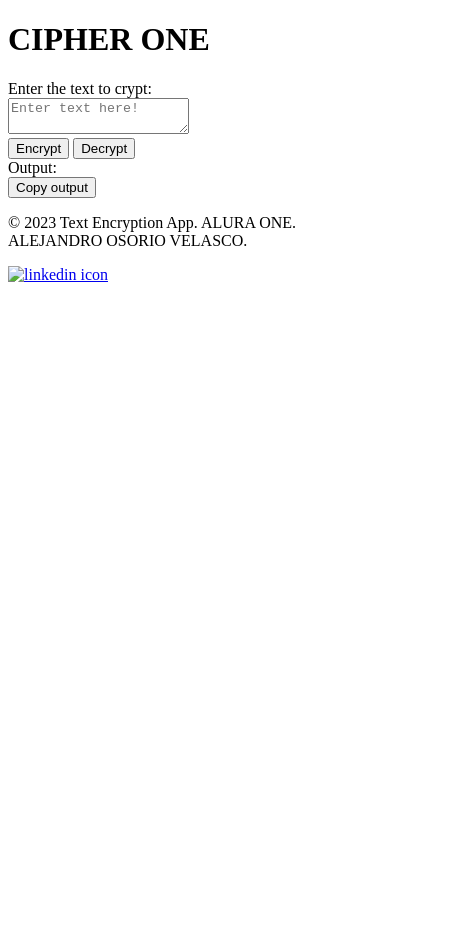
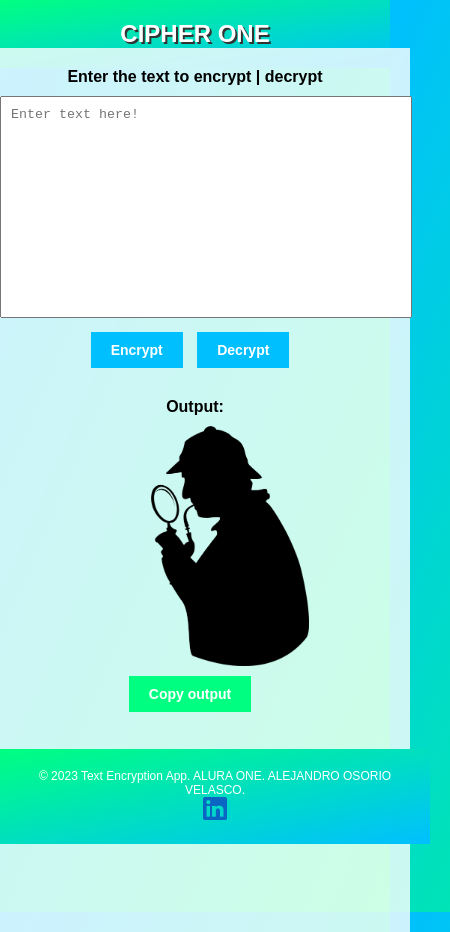
Before and after one commit to Magiskandev/cipher-one, a plain HTML site: page index.html in a window 390 px wide. Shown: the whole page, 450 px wide, since content can reach past the window. Before the commit the page ends 844 px from the top, so only its background shows below. Drawn offline with Linux system fonts and the light colour scheme.

Commit message:
Add styles and images

```diff
--- a/index.html
+++ b/index.html
@@ -12,7 +12,7 @@
     </header>
     <main>
         <div class="container">
-            <div class="message">Enter the text to crypt:</div>
+            <div class="message">Enter the text to encrypt | decrypt</div>
             <textarea id="input" class="text-area" placeholder="Enter text here!"></textarea>
             <div class="buttons">
                 <button id="encryptButton" class="button">Encrypt</button>
@@ -29,7 +29,7 @@
 
     <footer>
         <p>&copy; 2023 Text Encryption App. ALURA ONE. ALEJANDRO OSORIO VELASCO.</p>
-        <a href="https://linkedin.com/in/alejandro-osorio-velasco"><img src=".\resources\images\ln-icon.svg" alt="linkedin icon"></a>
+        <a href="https://linkedin.com/in/alejandro-osorio-velasco"><img src=".\resources\images\ln-icon.png" alt="linkedin icon" class="ln-icon"></a>
     </footer>
     <script src=".\resources\scripts\script.js"></script>
 </body>
--- a/resources/styles/styles.css
+++ b/resources/styles/styles.css
@@ -0,0 +1,180 @@
+body
+{
+    background: linear-gradient(to bottom right, #00bfff, #00ff80);
+    font-family: Arial, sans-serif;
+    margin: 0;
+    padding: 0;
+/*     display: flex;
+    justify-content: center;
+    align-items: center;
+    min-height: 100vh; */
+}
+
+header
+{
+    background: linear-gradient(to bottom right, #00ff80, #00bfff);
+    padding: 20px;
+    text-align: center;
+}
+
+h1
+{
+    color: white;
+    font-size: 36px;
+    text-shadow: 2px 2px #333;
+    margin: 0;
+}
+
+main
+{
+    display: flex;
+    justify-content: center;
+    align-items: center;
+    height: 100vh;
+}
+
+.container
+{
+    background-color: rgba(255, 255, 255, 0.8);
+    padding: 20px;
+    text-align: center;
+    width: 100%;
+    height: 100vh;
+/*     max-width: 600px;
+
+    box-sizing: border-box; */
+}
+
+.message
+{
+    font-weight: bold;
+    margin-bottom: 10px;
+}
+
+.text-area
+{
+    width: 400px;
+    height: 200px;
+    resize: none;
+    padding: 10px;
+}
+
+.buttons
+{
+    margin-top: 10px;
+}
+
+.button
+{
+    background-color: #00bfff;
+    color: white;
+    border: none;
+    padding: 10px 20px;
+    margin-right: 10px;
+    cursor: pointer;
+    font-weight: bold;
+    transition: background-color 0.3s;
+}
+
+.button:hover
+{
+    background-color: #00ff80;
+}
+
+.copy-button
+{
+    background-color: #00ff80;
+}
+
+.panel
+{
+    margin-top: 20px;
+    padding: 10px;
+}
+
+.output
+{
+    width: 400px;
+    height: 200px;
+    resize: none;
+    font-weight: bold;
+    margin-bottom: 10px;
+    background-image: url('../images/sherlock.png');
+    background-size: contain;
+    background-position: center;
+    background-repeat: no-repeat;
+    padding: 20px;
+    text-align: center;
+    color: white;
+    font-size: 24px;
+}
+
+.popup
+{
+    position: fixed;
+    bottom: 20px;
+    right: 20px;
+    background-color: rgba(0, 0, 0, 0.8);
+    color: white;
+    padding: 10px;
+    border-radius: 5px;
+    display: none;
+}
+
+footer
+{
+    background: linear-gradient(to bottom right, #00ff80, #00bfff);
+    padding: 20px;
+    text-align: center;
+    position: fixed;
+    bottom: 0;
+    width: 100%;
+}
+
+footer p
+{
+    color: white;
+    font-size: 14px;
+    margin: 0;
+}
+
+.ln-icon
+{
+    width: 6%;
+}
+
+@media (max-width: 768px)
+{
+    .text-area
+    {
+      width: 100%;
+    }
+}
+
+@media (max-width: 480px)
+{
+    h1
+    {
+        font-size: 24px;
+    }
+
+    .message
+    {
+        font-size: 16px;
+    }
+
+    .output
+    {
+        font-size: 16px;
+    }
+
+    .button
+    {
+        font-size: 14px;
+    }
+
+    footer p
+    {
+        font-size: 12px;
+    }
+}
```
Also changed, not shown: resources/images/ln-icon.png (added), resources/images/sherlock.png (added), resources/styles/sherlock.png (added).
